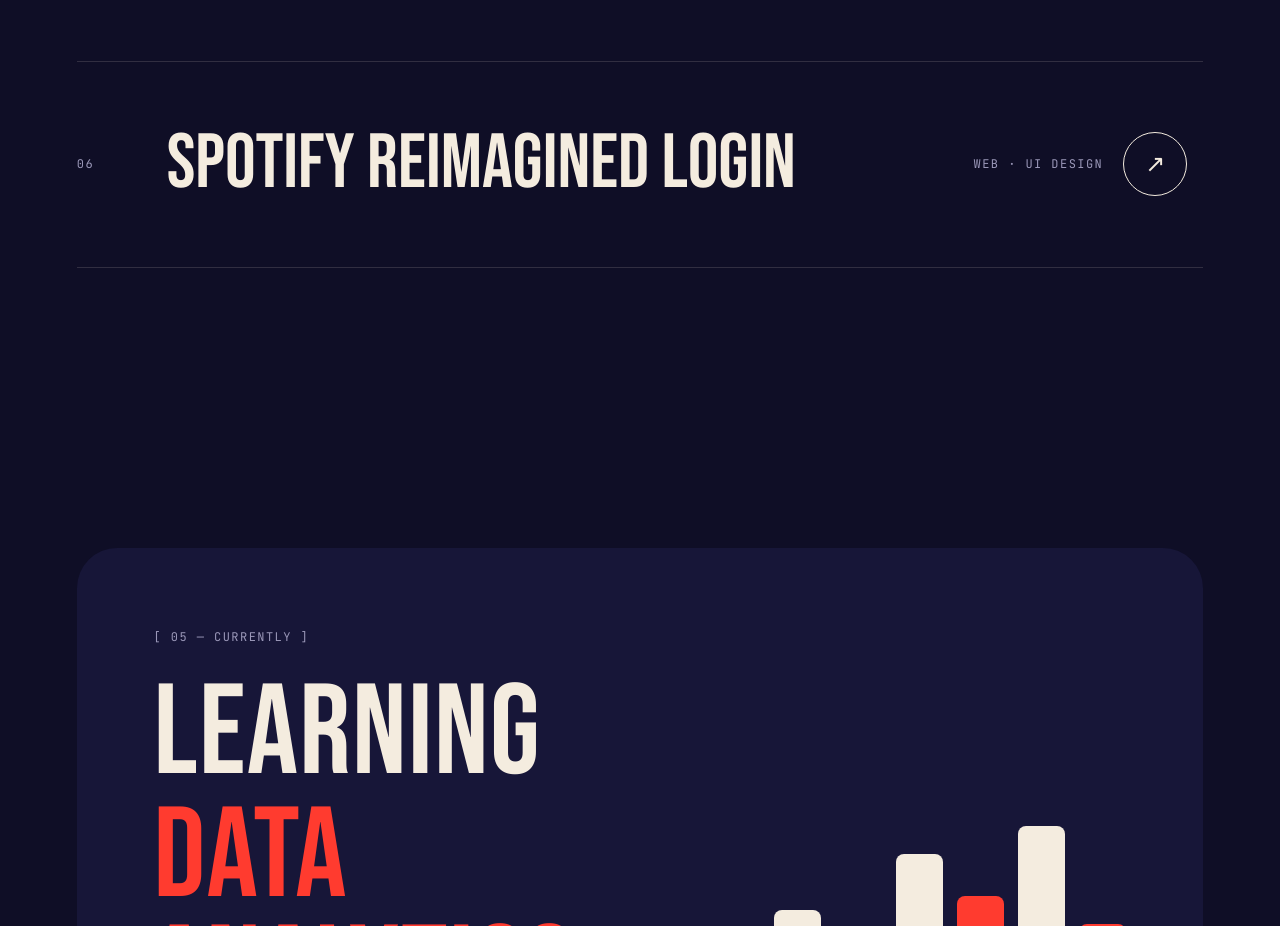
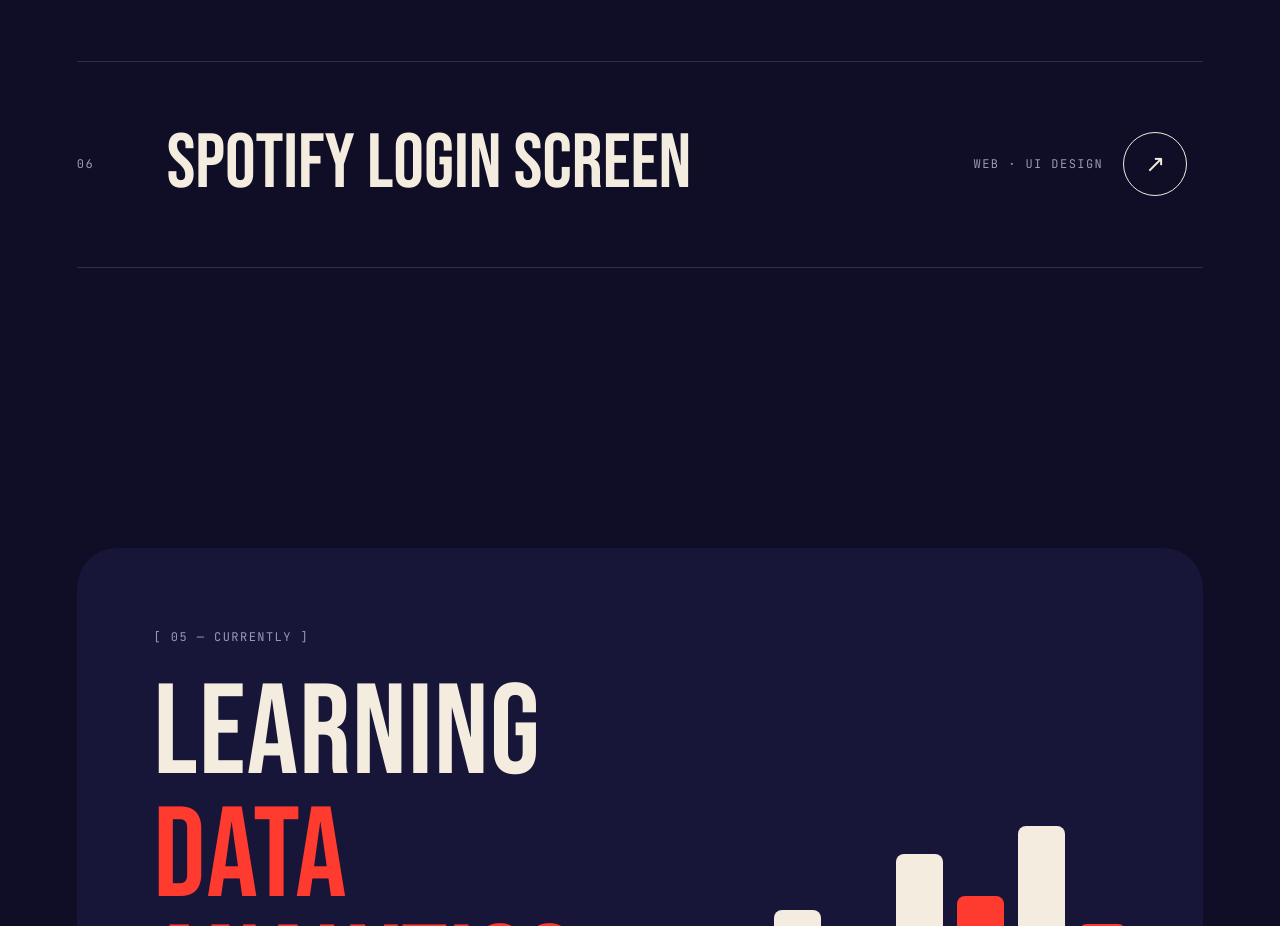
Before and after one commit to humblelyy/Portfolio-, a website: page index.html in a window 1280 px wide. Shown: the part 6190-7116 px from the top of the page. Drawn offline with Linux system fonts and the light colour scheme; animation ran at ten frames a second.

Commit message:
Update index.html

```diff
--- a/index.html
+++ b/index.html
@@ -163,7 +163,7 @@
 
   <button class="project-toggle" type="button" aria-expanded="false">
     <span class="mono">06</span>
-    <h3>Spotify Reimagined Login</h3>
+    <h3>Spotify Login Screen</h3>
     <small class="mono">WEB · UI DESIGN</small>
     <i class="arrow">↗</i>
   </button>
```
